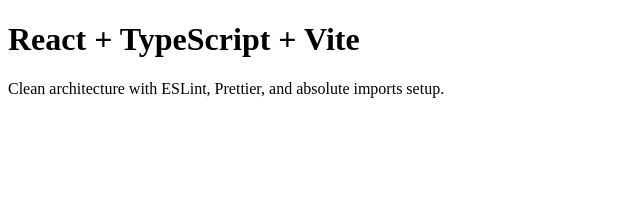
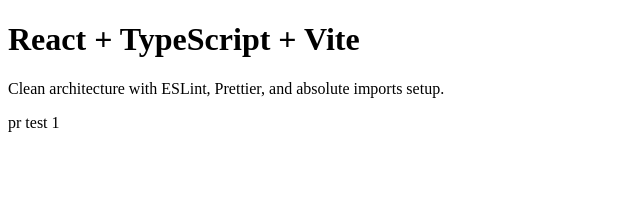
Before and after one commit to kimjinseok1996/git-pr-test, a React (Vite) app: page / in a window 1280 px wide. Shown: the top 204 px of the page, without its empty margins (0-640 px from the left). Built offline with nearby package versions, Linux system fonts and the light colour scheme.

Commit message:
style: apply formatting (+3 lines)

```diff
--- a/src/App.tsx
+++ b/src/App.tsx
@@ -4,7 +4,10 @@
   return (
     <div>
       <h1>React + TypeScript + Vite</h1>
-      <p>Clean architecture with ESLint, Prettier, and absolute imports setup.</p>
+      <p>
+        Clean architecture with ESLint, Prettier, and absolute imports setup.
+      </p>
+      <p>pr test 1</p>
     </div>
   );
 };
```
Also changed, not shown: 1 other file (tests, documents, lock files or other folders).
